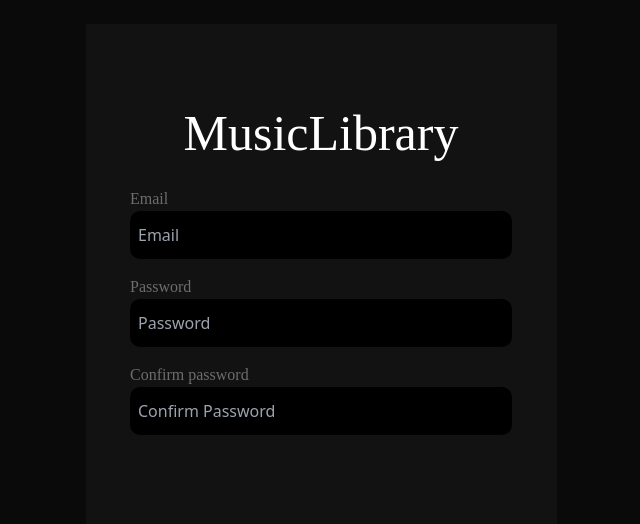
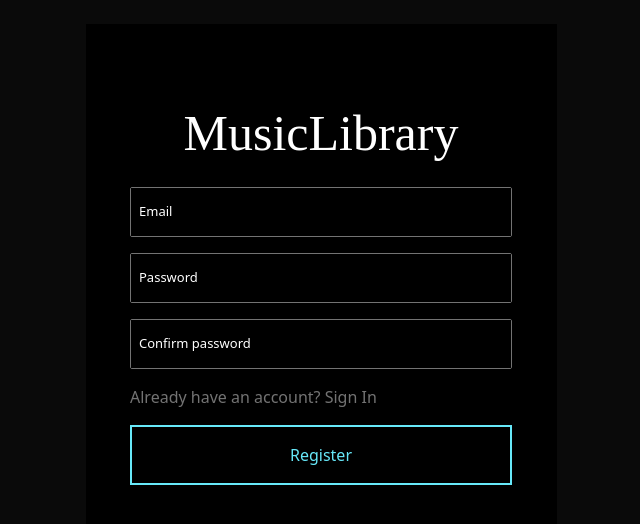
Before and after one commit to CyberNinja600/MusicLibraryReactFrontend, a React (Create React App) app: page /register in a window 1280 px wide. Shown: the top 524 px of the page, without its empty margins (319-959 px from the left). Built offline with nearby package versions, Linux system fonts and the light colour scheme; a web font is replaced by a local one.

Commit message:
feat: login page design v1.000

```diff
--- a/src/components/Auth/registration-form.jsx
+++ b/src/components/Auth/registration-form.jsx
@@ -4,25 +4,35 @@ const RegistrationForm = () => {
   return (
 
 
-      <div className='w-auto h-auto lg:w-[471px] lg:h-[753px] p-4 alternative-color space-y-4 flex justify-center'>
-        <div className='space-y-4 pt-14'>
+      <div className='w-auto h-auto lg:w-[471px] lg:h-[753px] p-4 bg-black space-y-4 flex justify-center'>
+        <div className='space-y-4 pt-14 '>
           <div className='music-library-barcode text-white w-full text-center'>
               MusicLibrary
           </div>
 
-          <div className='flex flex-col w-[382px] '>
-            <label htmlFor="email" className='auth-form-label text-[#6d6d6d]'>Email</label>
-            <input className='bg-black h-12 p-2 rounded-[10px] ' name="email" type="text" placeholder='Email' />
+          <div className='flex flex-col w-[382px] floating-label-content border-neutral-500 border-[1px] rounded-sm '>
+            <input className='  text-neutral-200 floating-input' name="email" type="text" placeholder='Email' />
+            <label htmlFor="email" className='py-1 px-1 text-[#6d6d6d] floating-label '>Email</label>
           </div>
 
-          <div className='flex flex-col'>
-            <label htmlFor="password" className='auth-form-label text-[#6d6d6d]'>Password</label>
-            <input className='bg-black h-12 p-2 rounded-[10px]' name="password" type="password" placeholder='Password'/>
+          <div className='flex flex-col w-[382px] floating-label-content border-neutral-500 border-[1px] rounded-sm'>
+            <input className='  text-neutral-200 floating-input' name="password" type="password" placeholder='Password'/>
+            <label htmlFor="password" className='py-1 px-1 text-[#6d6d6d] floating-label '>Password</label>
           </div>
 
-          <div className='flex flex-col'>
-            <label htmlFor="confirm_password" className='auth-form-label text-[#6d6d6d]'>Confirm password</label>
-            <input className='bg-black h-12 p-2 rounded-[10px]' name="confirm_password" type="password" placeholder='Confirm Password'/>
+          <div className='flex flex-col floating-label-content border-neutral-500 border-[1px] rounded-sm'>
+            <input className='  text-neutral-200 floating-input' name="confirm_password" type="password" placeholder='Confirm Password'/>
+            <label htmlFor="confirm_password" className='py-1 px-1 text-[#6d6d6d] floating-label '>Confirm password</label>
+          </div>
+
+          <div className='text-neutral-500' name='login'>
+              Already have an account? Sign In
+          </div>
+
+          <div name="register" className="border-cyan-300 border-2 flex justify-center ">
+              <button className='p-4 text-cyan-300'>
+                Register
+              </button>
           </div>
 
         </div>
--- a/src/index.css
+++ b/src/index.css
@@ -14,5 +14,67 @@
 
 .auth-form-label {
     font-family: 'Battambang';
-    font-size: 16px;
+    font-size: 13px;
+    padding-left: 2px;
 }
+
+.floating-label-content {
+    position:relative;
+    margin-bottom:20px;
+    &:focus-within{
+        border: 1px solid #67e8f9  ;
+    }
+}
+
+
+  .floating-label {
+    color:white;
+    font-size:13px;
+    font-weight:normal;
+    position:absolute;
+    pointer-events:none;
+    background-color: black;
+    top: 10px;
+    left: 4px;
+    background: black;
+    transition:0.2s ease all;
+    -moz-transition:0.2s ease all;
+    -webkit-transition:0.2s ease all;
+  }
+  .floating-input, .floating-select {
+    font-size:12px;
+    display:block;
+    color: #323840;
+    background-color: black;
+    height: 3rem;
+    padding: .5rem;
+    &:focus{
+        outline:none;
+      ~ .floating-label{
+        color: #67e8f9;
+        top:-15px;
+        left: 4px;
+        background-color: black;
+        font-size:13px;
+      }
+    }
+  }
+
+  select.floating-select {
+    -webkit-appearance: none;
+    -moz-appearance: none;
+    appearance: none;
+  }
+  select.floating-select::-ms-expand {
+    display: none;
+  }
+
+  .floating-input:not(:placeholder-shown) ~ .floating-label {
+    top:-15px;
+    font-size:13px;
+    background-color: black;
+  }
+
+  .floating-input::placeholder{
+    color: transparent;
+  }
```
